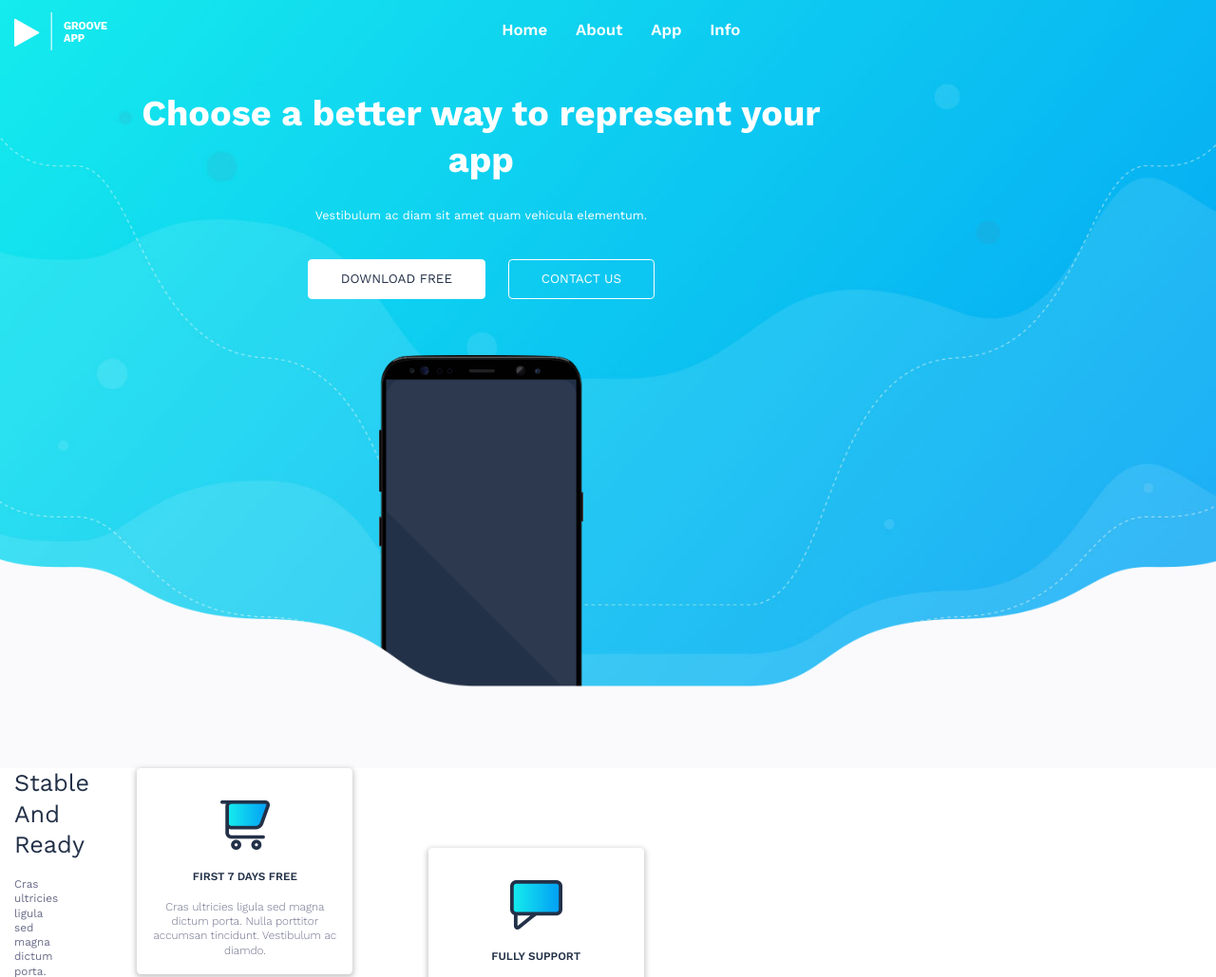
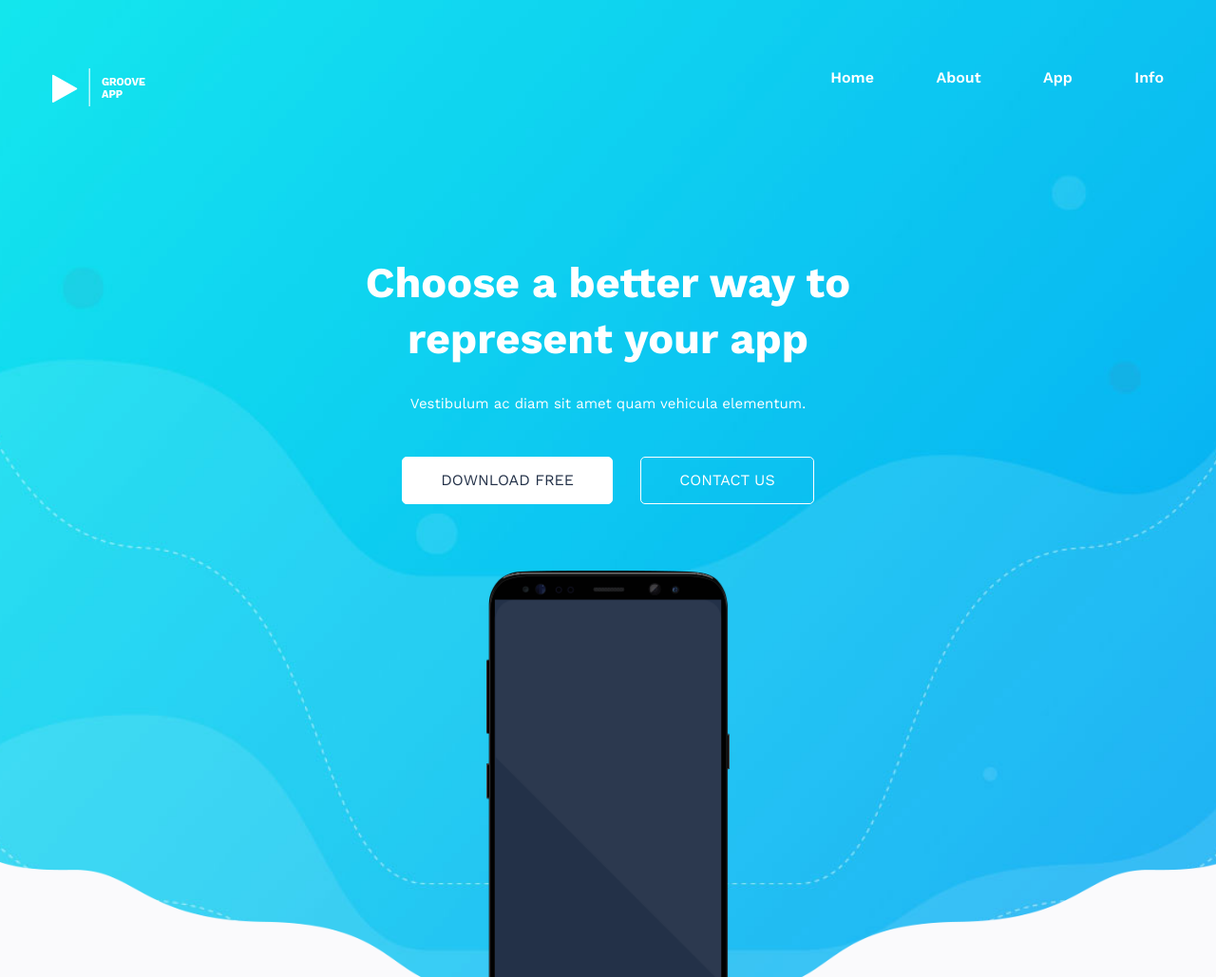
Before and after one commit to alamin-php/Homework-6, a plain HTML site: page index.html in a window 1280 px wide. Shown: the top 1029 px of the page at 95% size. Drawn offline with nearby package versions, Linux system fonts and the light colour scheme; a script that the page names is missing.

Commit message:
Update responsive.css
updateing responsive

```diff
--- a/resources/css/responsive.css
+++ b/resources/css/responsive.css
@@ -1,6 +1,6 @@
  /* Extra small devices (phones, 600px and down) */
 
- @media only screen and (max-width: 600px) {
+ /* @media only screen and (min-width:200px) and (max-width: 991px) {
      .row {
          margin: 0 15px;
      }
@@ -181,61 +181,37 @@
     .footer-area .social ul li a i {
         font-size: 3rem;
     }
- }
+ } */
  /* Small devices (portrait tablets and large phones, 600px and up) */
 
  @media only screen and (min-width: 600px) {
-    .row {
-        margin: 0 15px;
-    }
-    html {
-        font-size: 52.5%;
-    }
-    section {
-        padding: 0;
-    }
-    .col {
-        float: none;
-        margin: 0;
-    }
-    .span_1_of_2 {
-        width: 0;
-    }
-    header .nav-area .logo-area .logo {
-        padding: 1.5rem 0;
+
+ }
+ /* Medium devices (landscape tablets, 768px and up) */
+
+ /* Large devices (laptops/desktops, 992px and up) */
+
+
+ /* Extra large devices (large laptops and desktops, 1200px and up) */
+ @media only screen and (max-width: 1200px) {
+     .row {
+         margin: 0 25px;
     }
     header .nav-area .logo-area {
         width: 30%;
-        float: left;
     }
-    header .nav-area .menu-area {
-        width: 70%;
-        float: left;
+    header .nav-area .logo-area .logo {
+        padding: 2rem 0;
     }
     header .nav-area .menu-area ul li {
-        padding: 1.5rem;
-        text-align: center;
+        padding: 3rem 0 0rem 3rem;
     }
     header .nav-area .menu-area ul {
         text-align: center;
-        margin-top: 1rem;
     }
-    header .nav-area .menu-area ul li a {
-        font-size: 2rem;
+}
+@media only screen and (max-width: 768px) {
+    body{
+
     }
-    header .hero-area .hero-text {
-        width: 80%;
-    }
-    .marketing-1-area .smartphone-area {
-        display: none;
-    }
- }
- /* Medium devices (landscape tablets, 768px and up) */
-
- @media only screen and (min-width: 768px) {}
- /* Large devices (laptops/desktops, 992px and up) */
-
- @media only screen and (min-width: 992px) {}
- /* Extra large devices (large laptops and desktops, 1200px and up) */
-
- @media only screen and (max-width: 1200px) {}
+}
```
